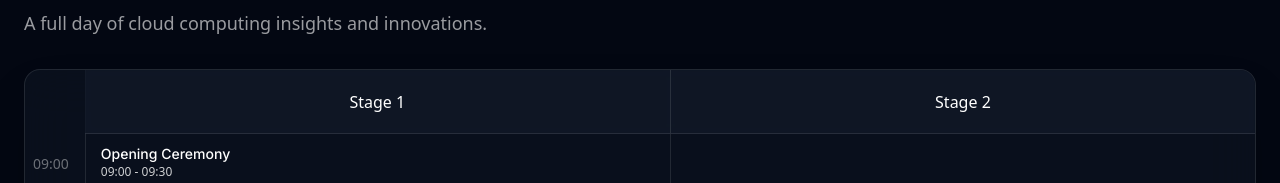
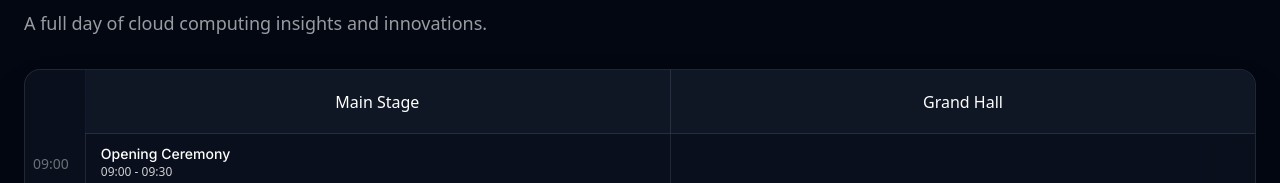
Before and after one commit to bibschan/cloud-summit-2025, a Next.js app: page /schedule in a window 1280 px wide. Shown: the part 129-312 px from the top of the page. Built offline with nearby package versions, Linux system fonts and the light colour scheme.

Commit message:
package json updated and started to edit schedule page

```diff
--- a/package.json
+++ b/package.json
@@ -13,6 +13,7 @@
     "@radix-ui/react-accordion": "^1.2.1",
     "@radix-ui/react-icons": "^1.3.0",
     "@radix-ui/react-slot": "^1.1.0",
+    "@radix-ui/react-tabs": "^1.1.3",
     "autoprefixer": "^10.4.20",
     "class-variance-authority": "^0.7.0",
     "clsx": "^2.1.1",
--- a/src/components/schedule/event-modal.tsx
+++ b/src/components/schedule/event-modal.tsx
@@ -66,11 +66,11 @@ export function EventModal({ event, position }: EventModalProps) {
 
   return (
     <div
-      className="fixed bg-gray-900/95 border border-gray-800 rounded-lg shadow-2xl p-4 z-50 w-72 pointer-events-none"
+      className="fixed border border-gray-800 rounded-lg shadow-2xl p-4 z-50 w-72 pointer-events-none"
       style={style}
     >
       <div className="flex items-start space-x-4">
-        <div className="relative w-[50px] h-[50px] rounded-full bg-gray-800 overflow-hidden flex-shrink-0">
+        <div className="relative w-[50px] h-[50px] rounded-full overflow-hidden flex-shrink-0">
           <Image
             src={imageSrc}
             alt={event.speaker.name}
--- a/src/components/schedule/schedule-table.tsx
+++ b/src/components/schedule/schedule-table.tsx
@@ -66,8 +66,8 @@ export function ScheduleTable() {
           ))}
         </div>
         <div className="hidden md:grid md:grid-cols-2 col-start-2 md:col-start-2 md:col-span-2 row-start-1 h-16 bg-gray-900/80 backdrop-blur-sm border-b border-white/10 sticky top-0 z-10">
-          <div className="flex items-center justify-center font-medium text-white">Stage 1</div>
-          <div className="flex items-center justify-center font-medium text-white border-l border-white/10">Stage 2</div>
+          <div className="flex items-center justify-center font-medium text-white">Main Stage</div>
+          <div className="flex items-center justify-center font-medium text-white border-l border-white/10">Grand Hall</div>
         </div>
         {[1, 2].map((stage) => (
           <div
@@ -86,7 +86,7 @@ export function ScheduleTable() {
                   key={event.id}
                   className={cn(
                     "absolute left-2 right-2 p-2 rounded-md cursor-pointer",
-                    "transition-colors duration-200",
+                    "transition-colors duration-200 ",
                     event.color
                   )}
                   style={{
@@ -96,7 +96,7 @@ export function ScheduleTable() {
                   onMouseEnter={() => handleMouseEnter(event)}
                   onMouseLeave={handleMouseLeave}
                 >
-                  <h3 className="font-medium text-sm truncate text-white">{event.title}</h3>
+                  <h3 className="font-medium text-sm truncate text-white ">{event.title}</h3>
                   <p className="text-xs text-white/80">
                     {event.startTime} - {event.endTime}
                   </p>
```
Also changed, not shown: 1 other file (tests, documents, lock files or other folders).
